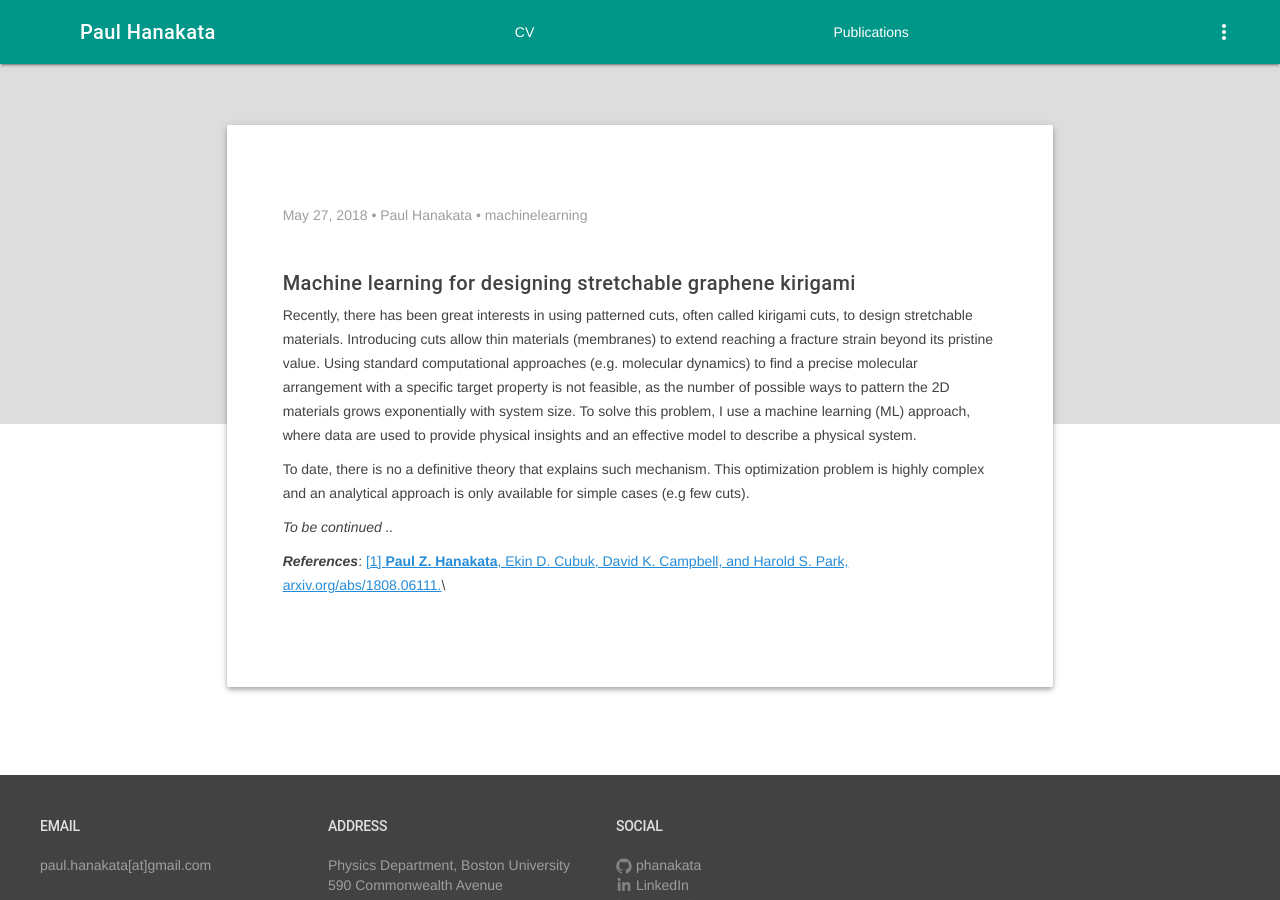
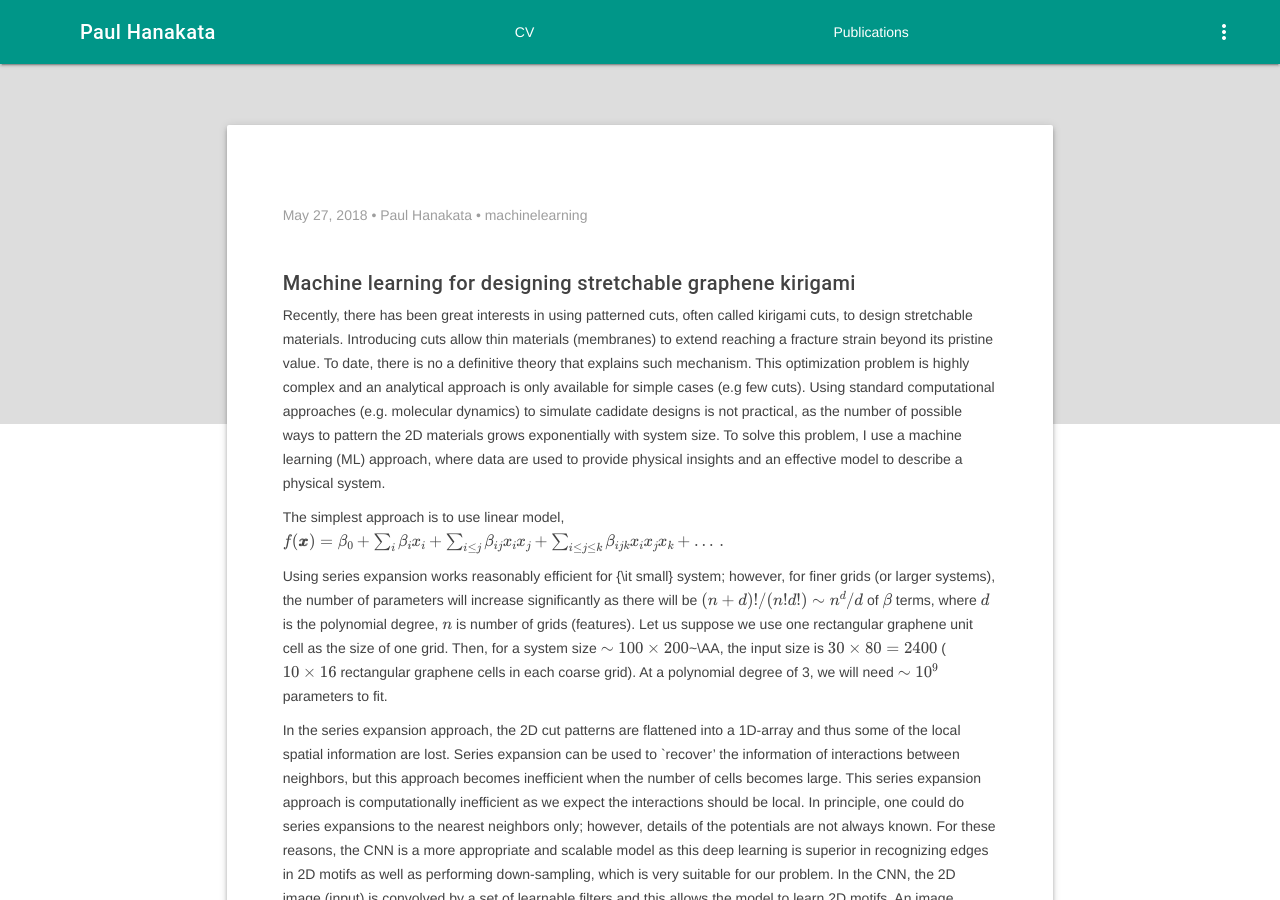
Before and after one commit to phanakata/phanakata.github.io, a Jekyll site: the page built from _posts/2018-05-29-ML.markdown, in a window 1280 px wide and 900 px high. Built offline with Jekyll 4.4.1, drawn with Linux system fonts in a browser that asks for light colours; formulas are drawn with MathJax 3; some of the changed text lies outside the part shown.

Commit message:
Update 2018-05-29-ML.markdown

```diff
--- a/_posts/2018-05-29-ML.markdown
+++ b/_posts/2018-05-29-ML.markdown
@@ -8,15 +8,18 @@
 ---
 ##### Machine learning for designing stretchable graphene kirigami
 Recently, there has been great interests in using patterned cuts, often called kirigami cuts, to design stretchable materials.
-Introducing cuts allow thin materials (membranes) to extend reaching a fracture strain beyond its pristine value. Using standard computational approaches (e.g. molecular dynamics) to find a precise molecular arrangement with a specific target property is not feasible, as the number of possible ways to pattern the 2D materials grows exponentially with system size. To solve this problem, I use a machine learning (ML) approach, where data are used to provide physical insights and an effective model to describe a physical system.
+Introducing cuts allow thin materials (membranes) to extend reaching a fracture strain beyond its pristine value. To date, there is no a definitive theory that explains such mechanism. This optimization problem is highly complex and an analytical approach is only available for simple cases (e.g few cuts). Using standard computational approaches (e.g. molecular dynamics) to simulate cadidate designs is not practical, as the number of possible ways to pattern the 2D materials grows exponentially with system size. To solve this problem, I use a machine learning (ML) approach, where data are used to provide physical insights and an effective model to describe a physical system.
 
 
-To date, there is no a definitive theory that explains such mechanism.
-This optimization problem is highly complex and an analytical approach is only available for simple cases (e.g few cuts).
+The simplest approach is to use linear model,
+$$f(\pmb{x})=\beta_0+\sum_i\beta_ix_i+\sum_{i\leq j}\beta_{ij}x_ix_j+\sum_{i\leq j\leq k}\beta_{ijk}x_ix_jx_k+\dots\,.$$
 
+Using series expansion works reasonably efficient for {\it small} system; however, for finer grids (or larger systems), the number of parameters will increase significantly as there will be $(n+d)!/(n!d!)\sim n^d/d$ of $\beta$ terms, where $d$ is the polynomial degree, $n$ is number of grids (features). Let us suppose we use one rectangular graphene unit cell as the size of one grid. Then, for a system size $\sim100\times200$~\AA, the input size is $30\times80=2400$ ($10\times16$ rectangular graphene cells in each coarse grid). At a polynomial degree of 3, we will need $\sim10^9$ parameters to fit.
 
+In the series expansion approach, the 2D cut patterns are flattened into a 1D-array and thus some of the local spatial information are
+lost. Series expansion can be used to `recover' the information of interactions between neighbors, but this approach becomes inefficient when the number of cells becomes large. This series expansion approach is computationally inefficient as we expect the interactions should be local. In principle, one could do series expansions to the nearest neighbors only; however, details of the potentials are not always known. For these reasons, the CNN is a more appropriate and scalable model as this deep learning is superior in recognizing edges in 2D motifs as well as performing down-sampling, which is very suitable for our problem. In the CNN, the 2D image (input) is convolved by a set of learnable filters and this allows the model to learn 2D motifs. An image passing through these filters then activates neurons which then classify (or rank) the cutting patterns to good or bad designs. This approach is more efficient than the series expansion approach as the CNN model is built based on learned 2D local motifs.
 
-
+We benchmark accuracy score of linear model, NN and CNN. We found that the CNN with deep architecure performs the best.  We then use the CNN for search algorithm. The CNN search algorithm is able to search for the optimal solutions with only 1000 training data in a large design space of 4,000,000
 
 *To be continued ..*
 
```
